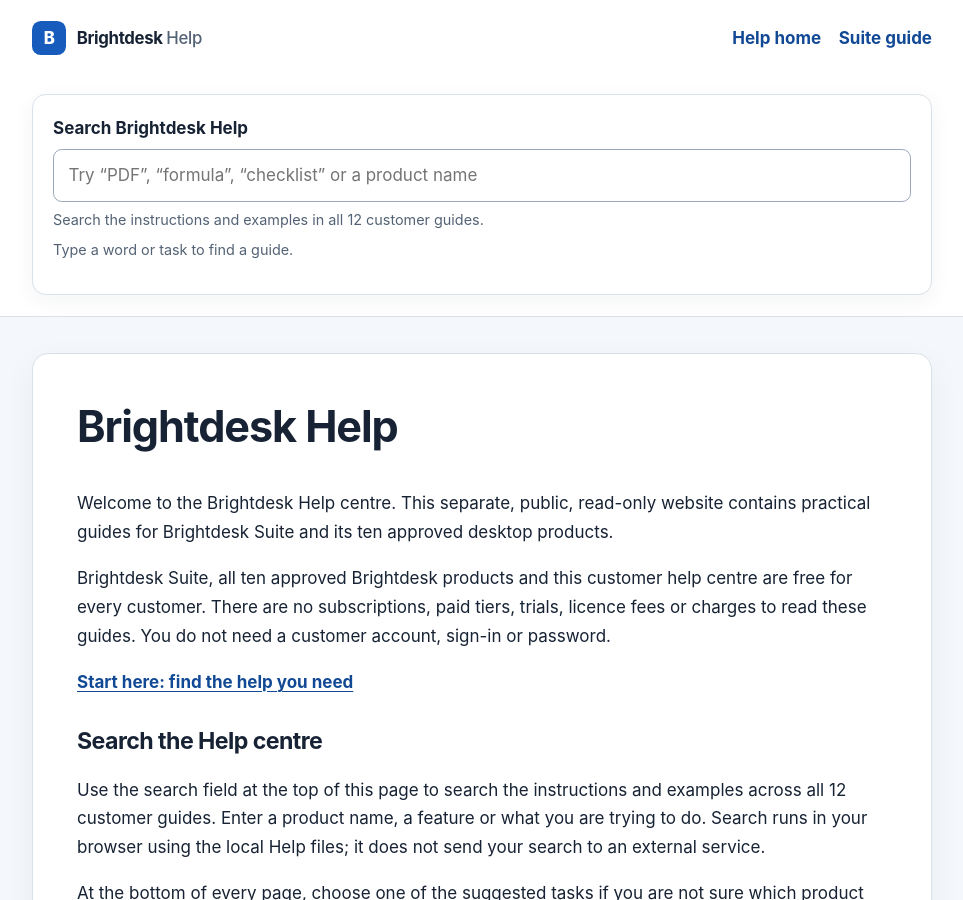
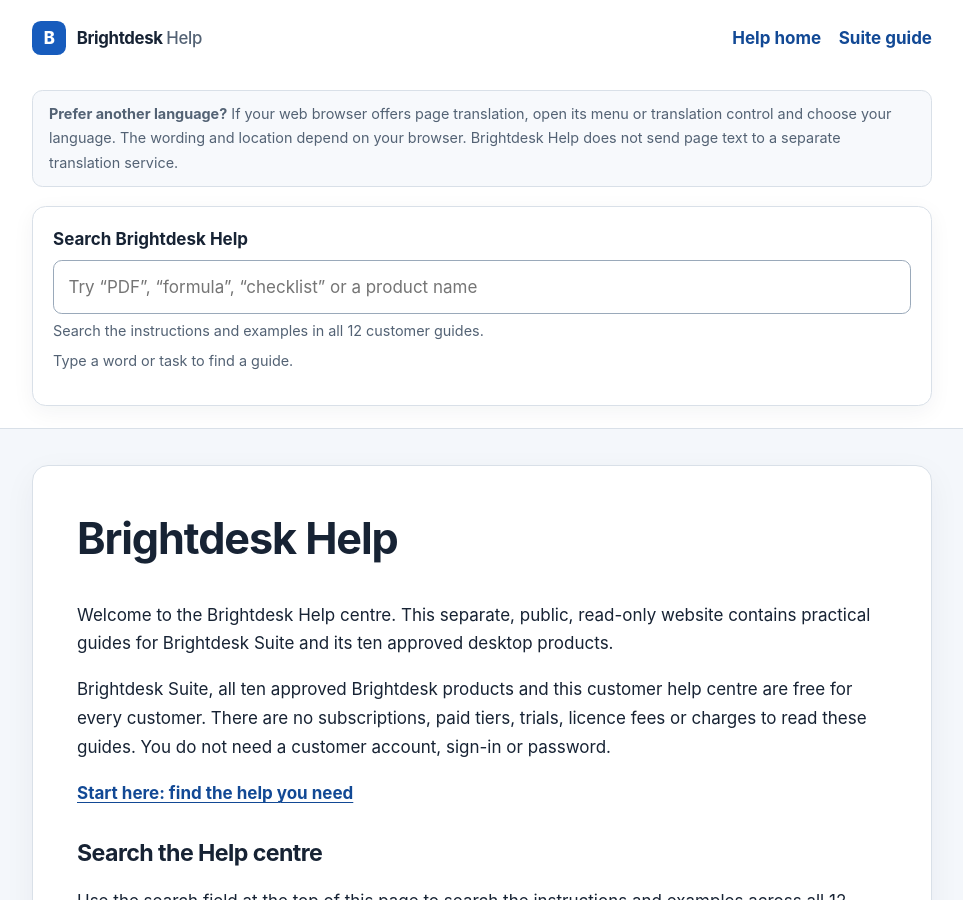
Before and after one commit to conz20/Brightdesk-Wiki, a Jekyll site: the page built from docs/index.md, in a window 1280 px wide and 900 px high. Shown: the whole window, without its empty margins (158-1121 px from the left). Built offline with Jekyll 4.4.1, drawn with Linux system fonts in a browser that asks for light colours.

Commit message:
feat(help): explain built-in browser page translation

```diff
--- a/docs/_layouts/default.html
+++ b/docs/_layouts/default.html
@@ -22,6 +22,9 @@
           <a href="{{ '/customer-start-here.html' | relative_url }}">Suite guide</a>
         </nav>
       </div>
+      <aside class="translation-help" aria-label="Language help">
+        <p><strong>Prefer another language?</strong> If your web browser offers page translation, open its menu or translation control and choose your language. The wording and location depend on your browser. Brightdesk Help does not send page text to a separate translation service.</p>
+      </aside>
       <section class="help-search" role="search" aria-labelledby="help-search-label">
         <label id="help-search-label" for="help-search">Search Brightdesk Help</label>
         <input id="help-search" type="search" autocomplete="off"
```
